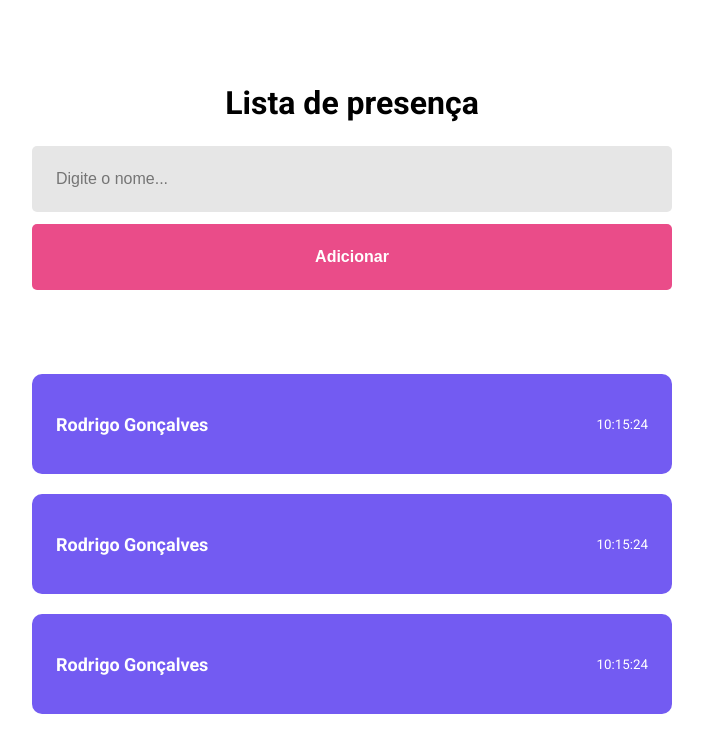
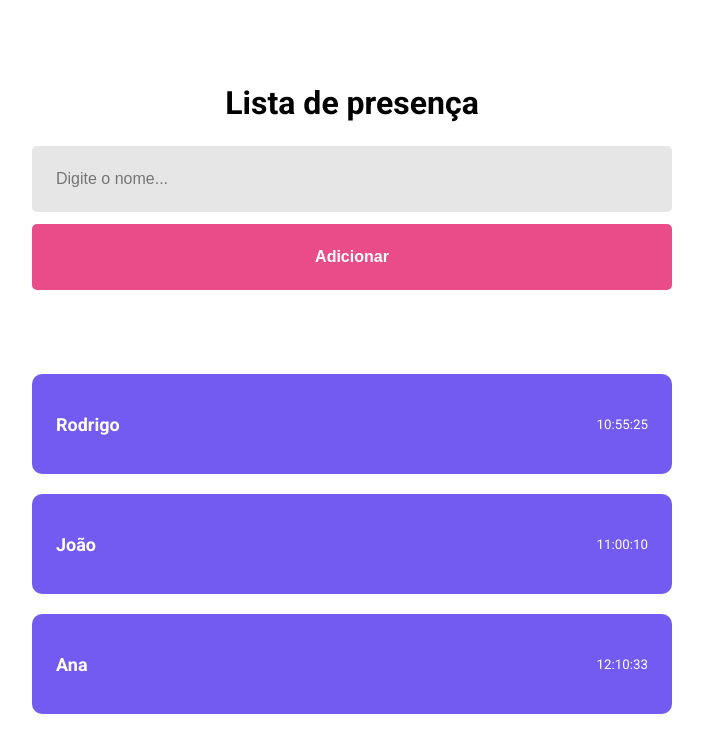
Before and after one commit to deibsoncogo/ReactJSTrilhaEspecializar, a React (Vite) app: page / in a window 1280 px wide. Shown: the top 752 px of the page, without its empty margins (288-991 px from the left). Built offline with nearby package versions, Linux system fonts and the light colour scheme.

Commit message:
✨ feat: implementation of class 'Propriedades'

```diff
--- a/src/components/card/index.jsx
+++ b/src/components/card/index.jsx
@@ -1,10 +1,10 @@
 import style from './style.module.css'
 
-export function Card() {
+export function Card(props) {
   return (
     <div className={style.card}>
-      <strong>Rodrigo Gonçalves</strong>
-      <small>10:15:24</small>
+      <strong>{props.name}</strong>
+      <small>{props.time}</small>
     </div>
   )
 }
--- a/src/pages/home/index.jsx
+++ b/src/pages/home/index.jsx
@@ -9,9 +9,9 @@ export function Home() {
       <input type="text" placeholder='Digite o nome...' />
       <button type='button'>Adicionar</button>
 
-      <Card />
-      <Card />
-      <Card />
+      <Card name="Rodrigo" time="10:55:25" />
+      <Card name="João" time="11:00:10" />
+      <Card name="Ana" time="12:10:33" />
     </div>
   )
 }
```
